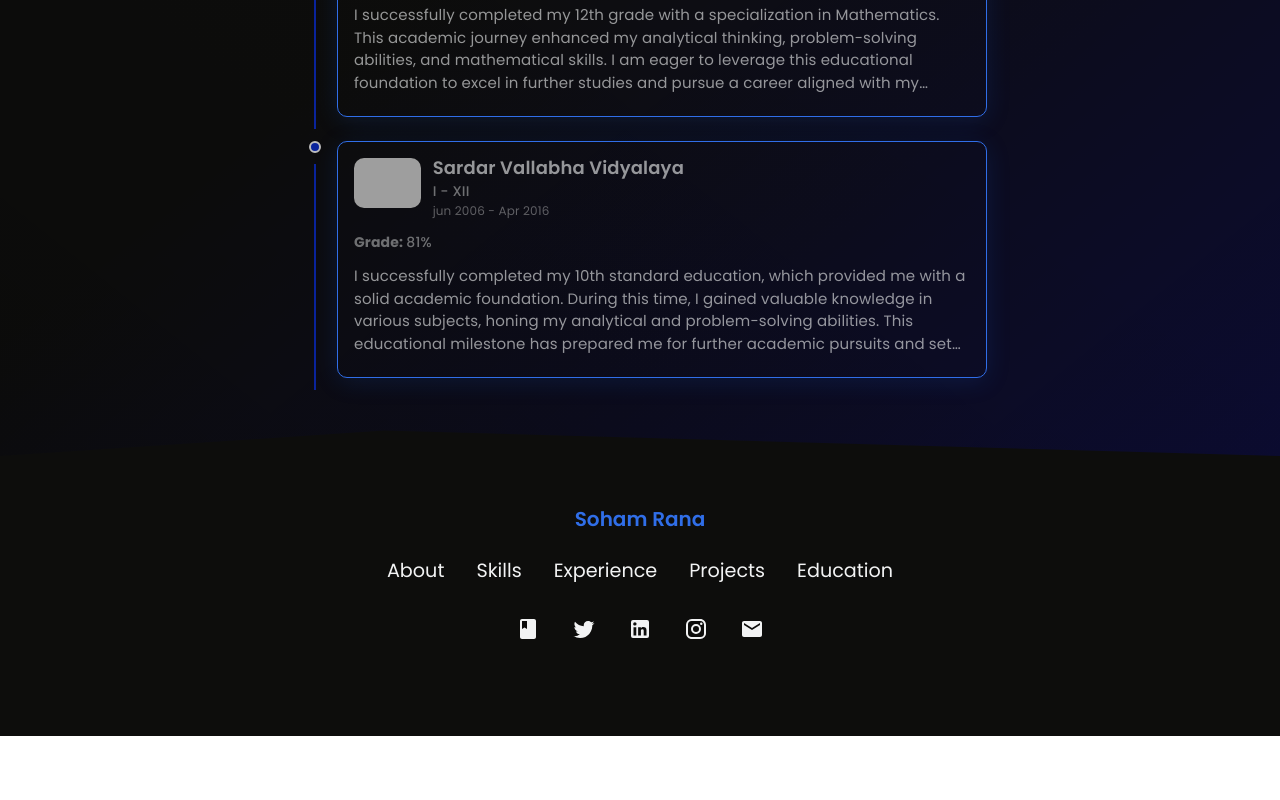
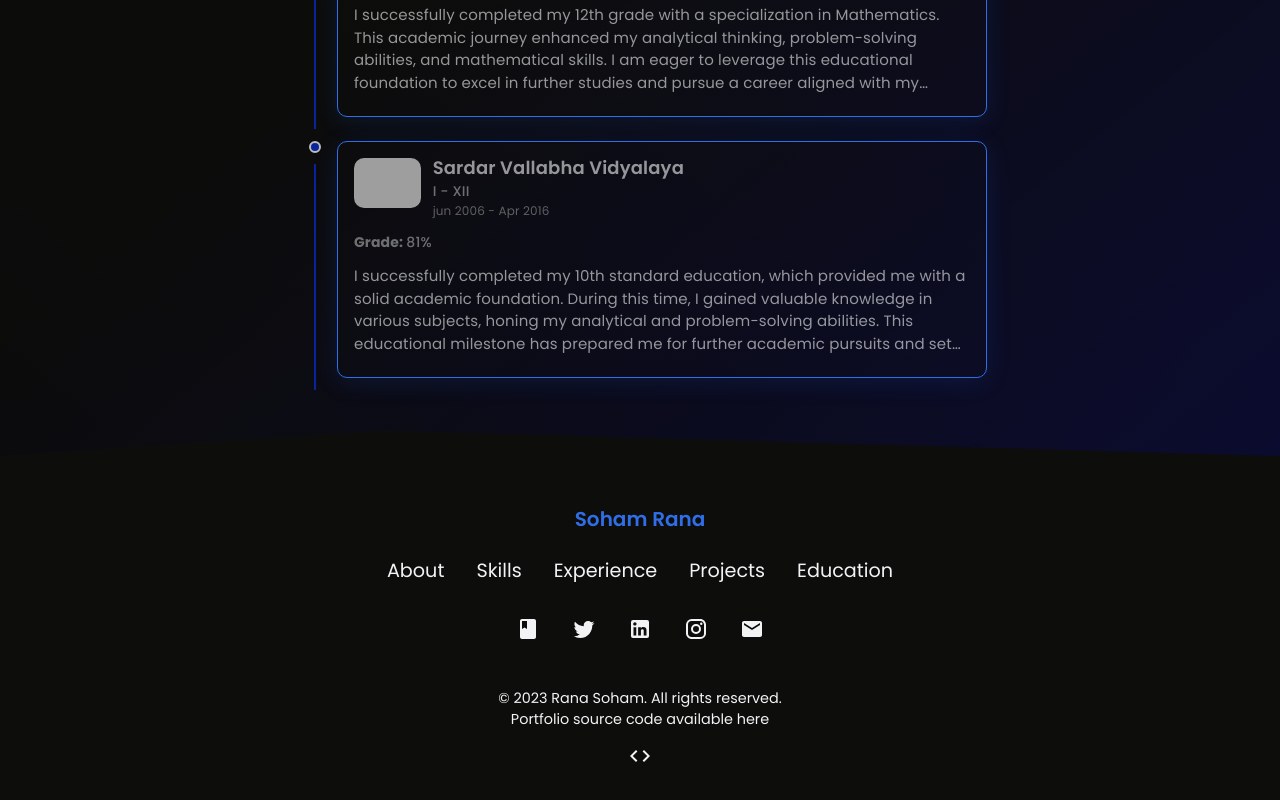
Before and after one commit to SOHAMRANA77/SOHAMRANA77.github.io, a React (Create React App) app: page / in a window 1280 px wide. Shown: the part 4192-4992 px from the top of the page. Before the commit the page ends 4928 px from the top, so only its background shows below. Built offline with nearby package versions, Linux system fonts and the light colour scheme; grey boxes are pictures that could not be loaded.

Commit message:
lets start deploy doc

```diff
--- a/src/components/Footer/index.js
+++ b/src/components/Footer/index.js
@@ -6,6 +6,8 @@ import InstagramIcon from '@mui/icons-material/Instagram';
 // import GitHubIcon from '@mui/icons-material/GitHub';
 import EmailIcon from '@mui/icons-material/Email';
 import { Bio } from '../../data/constants';
+import WavingHandIcon from '@mui/icons-material/WavingHand';
+import CodeIcon from '@mui/icons-material/Code';
 
 const FooterContainer = styled.div`
   width: 100%;
@@ -88,6 +90,7 @@ const Copyright = styled.p`
 
 function Footer() {
   return (
+    <div id="footer">
     <FooterContainer>
       <FooterWrapper>
         <Logo>Soham Rana</Logo>
@@ -106,11 +109,14 @@ function Footer() {
           <SocialMediaIcon href="mailto:{Bio.mail}" target="display"><EmailIcon /></SocialMediaIcon>
         </SocialMediaIcons>
         <Copyright>
-          {/* &copy; 2023 Rana Soham. All rights reserved. */}
+          &copy; 2023 Rana Soham. All rights reserved.
+          <p>Portfolio source code available here</p>
         </Copyright>
+        <NavLink href="https://github.com/SOHAMRANA77"><CodeIcon/></NavLink>
 
       </FooterWrapper>
     </FooterContainer>
+    </div>
   );
 }
 
--- a/src/components/Navbar/index.js
+++ b/src/components/Navbar/index.js
@@ -11,6 +11,7 @@ import styled from 'styled-components';
 // import { GiSpectre } from "react-icons/gi";
 import { GiChewedSkull } from "react-icons/gi";
 import { animateScroll as scroll } from 'react-scroll';
+
 
 
 const Nav = styled.div`
--- a/src/utils/Themes.js
+++ b/src/utils/Themes.js
@@ -12,15 +12,15 @@ export const darkTheme = {
   black: "#000000",
 };
 
-export const lightTheme = {
-  bg: "#FFFFFF",
-  bgLight: "#f0f0f0",
-  primary: "#be1adb",
-  text_primary: "#111111",
-  text_secondary: "#48494a",
-  card: "#FFFFFF",
-  button: "#5c5b5b",
-};
+// export const lightTheme = {
+//   bg: "#FFFFFF",
+//   bgLight: "#f0f0f0",
+//   primary: "#be1adb",
+//   text_primary: "#111111",
+//   text_secondary: "#48494a",
+//   card: "#FFFFFF",
+//   button: "#5c5b5b",
+// };
 
 // export const darkTheme = {
 //   bg: "#1C1C27",
```
